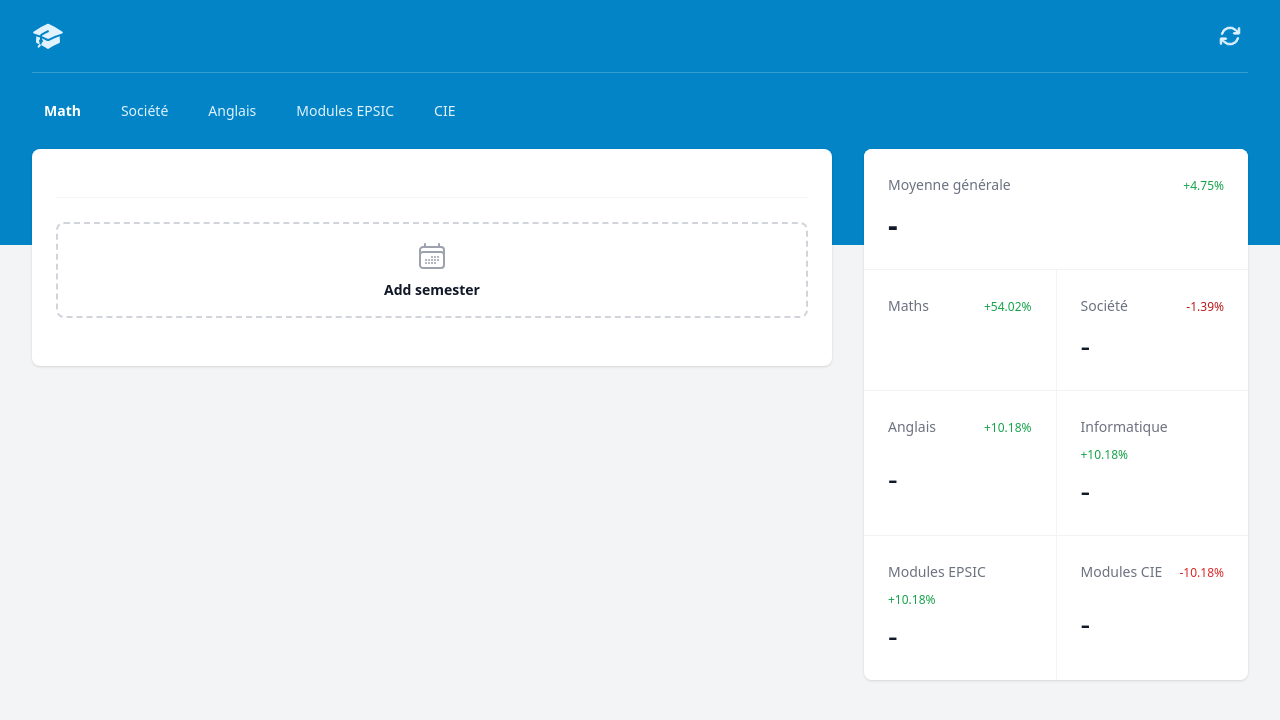
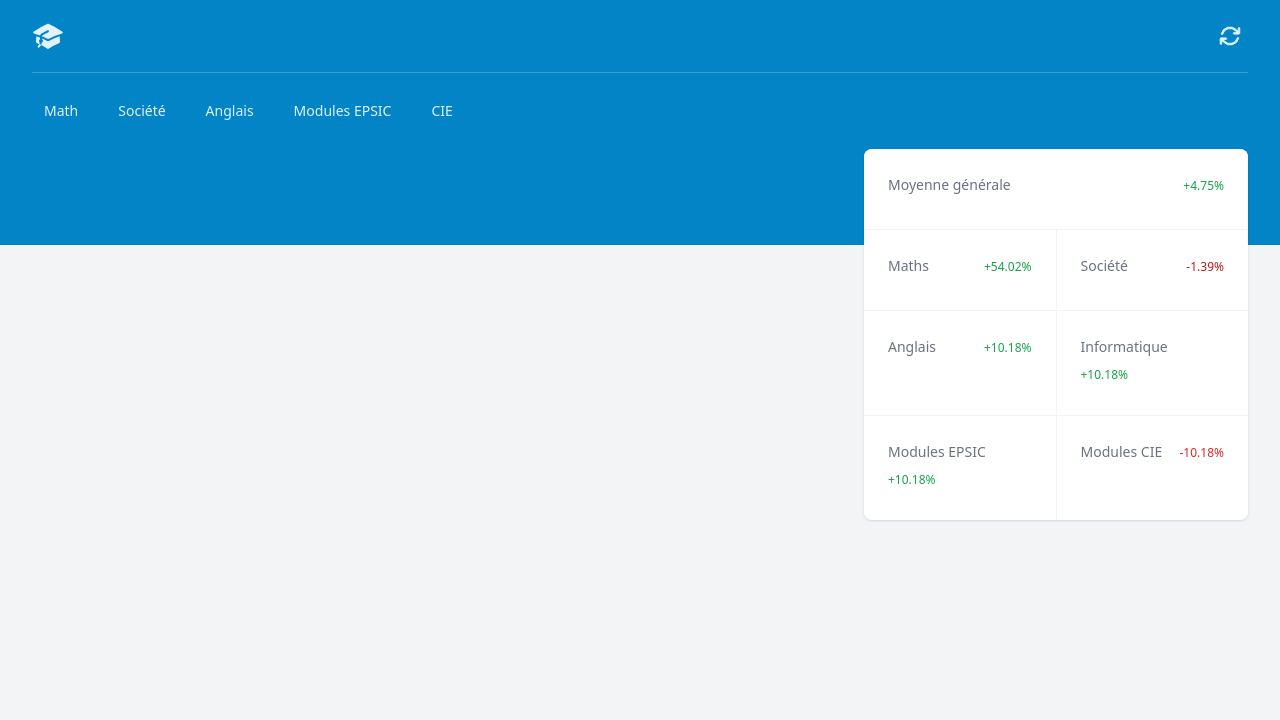
Before and after one commit to Alex-zReeZ/grades-calculator-react, a React (Vite) app: page / in a window 1280 px wide. Shown: the top 720 px of the page. Built offline with nearby package versions, Linux system fonts and the light colour scheme; a web font is replaced by a local one.

Commit message:
add : added multiple page of subject

```diff
--- a/src/App.tsx
+++ b/src/App.tsx
@@ -1,21 +1,9 @@
 import './App.css'
-import {AllSemester} from "./Component/AllSemester.tsx";
 import DashBoard from "./Component/DashBoard.tsx";
 import PageHeader from "./Component/PageHeader.tsx";
-/*import {createBrowserRouter} from "react-router-dom";
-import NavBar from "./Component/NavBar.tsx";*/
+import {Outlet} from "react-router";
 
 function App() {
-/*    const router = createBrowserRouter([
-        {
-            path:"/",
-            element: <div>
-                <NavBar/>
-                <subject={"Mathématiques"}/>
-            </div>
-        },
-    ])*/
-
     return (
         <>
             <PageHeader/>
@@ -24,7 +12,8 @@ function App() {
                     <h1 className="sr-only">Averages</h1>
                     <div className="grid grid-cols-1 items-start gap-4 lg:grid-cols-3 lg:gap-8">
                         <div className="grid grid-cols-1 gap-4 lg:col-span-2">
-                            <AllSemester />
+                            <Outlet />
+
                         </div>
 
                         <DashBoard />
--- a/src/Component/AllSemester.tsx
+++ b/src/Component/AllSemester.tsx
@@ -3,16 +3,16 @@ import SemesterRow from "./SemesterComponent/SemesterRow.tsx";
 import { AddNewSemester } from "./SemesterComponent/AddNewSemester.tsx";
 import { calculateAverage } from "./CalculateAverage.tsx";
 import GlobalAverage from "./GlobalAverage.tsx";
-import {useAverageStore} from "./GradeStore.tsx";
+import {useAverageStore, allAverageStore} from "./GradeStore.tsx";
 
 
-export function AllSemester({subject}:{subject: string}) {
+export function AllSemester({subject}:{subject: keyof allAverageStore}) {
     const [semesters, setSemesters] = useState<Array<number | null>>([]);
     const average = calculateAverage(semesters)
     const updateAverage = useAverageStore(store => store.updateAverage)
 
     useEffect(() => {
-        updateAverage(average, "math")
+        updateAverage(average, subject)
     })
 
     const addSemester = () => {
--- a/src/Component/DashBoard.tsx
+++ b/src/Component/DashBoard.tsx
@@ -3,7 +3,7 @@ import { useAverageStore } from "./GradeStore.tsx";
 
 export default function DashBoard() {
 
-    const {math,eng,soci,info,modepsic,cie ,overAll } = useAverageStore();
+    const {Mathematique,Anglais,SocieteEtLangues ,Informatique,ModuleEpsic,Cie ,Tout } = useAverageStore();
 
     return (
         <div className="grid grid-cols-1 gap-4">
@@ -25,7 +25,7 @@ export default function DashBoard() {
                             <dd
                                 className="w-full flex-none text-3xl font-bold leading-10 tracking-tight text-gray-900"
                             >
-                                {overAll}
+                                {Tout}
                             </dd>
                         </div>
                         <div
@@ -40,7 +40,7 @@ export default function DashBoard() {
                             <dd
                                 className="w-full flex-none text-3xl font-medium leading-10 tracking-tight text-gray-900"
                             >
-                                {math}
+                                {Mathematique}
                             </dd>
                         </div>
                         <div
@@ -53,7 +53,7 @@ export default function DashBoard() {
                             <dd
                                 className="w-full flex-none text-3xl font-medium leading-10 tracking-tight text-gray-900"
                             >
-                                {soci}
+                                {SocieteEtLangues}
                             </dd>
                         </div>
                         <div
@@ -68,7 +68,7 @@ export default function DashBoard() {
                             <dd
                                 className="w-full flex-none text-3xl font-medium leading-10 tracking-tight text-gray-900"
                             >
-                                {eng}
+                                {Anglais}
                             </dd>
                         </div>
                         <div
@@ -83,7 +83,7 @@ export default function DashBoard() {
                             <dd
                                 className="w-full flex-none text-3xl font-medium leading-10 tracking-tight text-gray-900"
                             >
-                                {info}
+                                {Informatique}
                             </dd>
                         </div>
                         <div
@@ -98,7 +98,7 @@ export default function DashBoard() {
                             <dd
                                 className="w-full flex-none text-3xl font-medium leading-10 tracking-tight text-gray-900"
                             >
-                                {modepsic}
+                                {ModuleEpsic}
                             </dd>
                         </div>
                         <div
@@ -111,7 +111,7 @@ export default function DashBoard() {
                             <dd
                                 className="w-full flex-none text-3xl font-medium leading-10 tracking-tight text-gray-900"
                             >
-                                {cie}
+                                {Cie}
                             </dd>
                         </div>
                     </dl>
--- a/src/Component/GradeStore.tsx
+++ b/src/Component/GradeStore.tsx
@@ -1,23 +1,23 @@
 import { create } from 'zustand'
 
-interface allAverageStore{
-    overAll: null  | number | string,
-    math:null | number | string,
-    eng:null | number | string,
-    soci:null | number | string,
-    info:null | number | string,
-    modepsic:null | number | string,
-    cie:null | number | string,
+export interface allAverageStore{
+    Tout: null  | number,
+    Mathematique:null | number,
+    Anglais:null | number,
+    SocieteEtLangues:null | number,
+    Informatique:null | number,
+    ModuleEpsic:null | number,
+    Cie:null | number,
 
     updateAverage(mathAverage: number | null, math: string): void;
 }
 
 export const useAverageStore = create<allAverageStore>((set)  => ({
-    overAll: "-",
-    math: 5,
-    eng: "-",
-    soci: "-",
-    info: "-",
-    modepsic: "-",
-    cie: "-",
+    Tout: null,
+    Mathematique: null,
+    Anglais: null,
+    SocieteEtLangues: null,
+    Informatique: null,
+    ModuleEpsic: null,
+    Cie: null,
     updateAverage: (newAverage : number, key: keyof allAverageStore) => set(() => ({[key]:newAverage}))  }))
--- a/src/Component/NavBar.tsx
+++ b/src/Component/NavBar.tsx
@@ -1,3 +1,4 @@
+import {Link} from "react-router-dom";
 
 export default function NavBar() {
     return (
@@ -5,40 +6,34 @@ export default function NavBar() {
             <div className="grid grid-cols-3 items-center gap-8">
                 <div className="col-span-2">
                     <nav className="flex space-x-4">
-                        <a
-                            href="#"
-                            className="text-white font-bold rounded-md bg-white bg-opacity-0 px-3 py-2 text-sm
-                            hover:bg-opacity-10"
+                        <Link
+                            to="/Mathematique"
+                            className="text-sky-100 rounded-md bg-white bg-opacity-0 px-3 py-2 text-sm font-medium hover:bg-opacity-10"
                         >
-                            Math</a
+                            Math</Link>
+                        <Link
+                            to="/Societe"
+                            className="text-sky-100 rounded-md bg-white bg-opacity-0 px-3 py-2 text-sm font-medium hover:bg-opacity-10"
                         >
-                        <a
-                            href="#"
-                            className="text-sky-100 rounded-md bg-white bg-opacity-0 px-3 py-2 text-sm font-medium
-                            hover:bg-opacity-10"
+                            Société</Link
                         >
-                            Société</a
+                        <Link
+                            to="/Anglais"
+                            className="text-sky-100 rounded-md bg-white bg-opacity-0 px-3 py-2 text-sm font-medium hover:bg-opacity-10"
                         >
-                        <a
-                            href="#"
-                            className="text-sky-100 rounded-md bg-white bg-opacity-0 px-3 py-2 text-sm font-medium
-                            hover:bg-opacity-10"
+                            Anglais</Link
                         >
-                            Anglais</a
+                        <Link
+                            to="/ModuleEpsic"
+                            className="text-sky-100 rounded-md bg-white bg-opacity-0 px-3 py-2 text-sm font-medium hover:bg-opacity-10"
                         >
-                        <a
-                            href="#"
-                            className="text-sky-100 rounded-md bg-white bg-opacity-0 px-3 py-2 text-sm font-medium
-                            hover:bg-opacity-10"
+                            Modules EPSIC</Link
                         >
-                            Modules EPSIC</a
+                        <Link
+                            to="/Cie"
+                            className="text-sky-100 rounded-md bg-white bg-opacity-0 px-3 py-2 text-sm font-medium hover:bg-opacity-10"
                         >
-                        <a
-                            href="#"
-                            className="text-sky-100 rounded-md bg-white bg-opacity-0 px-3 py-2 text-sm font-medium
-                            hover:bg-opacity-10"
-                        >
-                            CIE</a
+                            CIE</Link
                         >
                     </nav>
                 </div>
--- a/src/main.tsx
+++ b/src/main.tsx
@@ -12,9 +12,9 @@ const router = createBrowserRouter([
         Component: App,
         children: [
             {
-                path:"/",
+                path:"/Mathematique",
                 element: <div>
-                    <AllSemester subject={"Mathematiques"}/>
+                    <AllSemester subject={"Mathematique"}/>
                 </div>
             },
             {
@@ -31,15 +31,15 @@ const router = createBrowserRouter([
 
             },
             {
-                path:"/epsic",
+                path:"/ModuleEpsic",
                 element: <div>
-                    <AllSemester subject={"ModulesEPSIC"}/>
+                    <AllSemester subject={"ModuleEpsic"}/>
                 </div>
             },
             {
-                path:"/cie",
+                path:"/Cie",
                 element: <div>
-                    <AllSemester subject={"ModulesCIE"}/>
+                    <AllSemester subject={"Cie"}/>
                 </div>
             },
         ]
```
